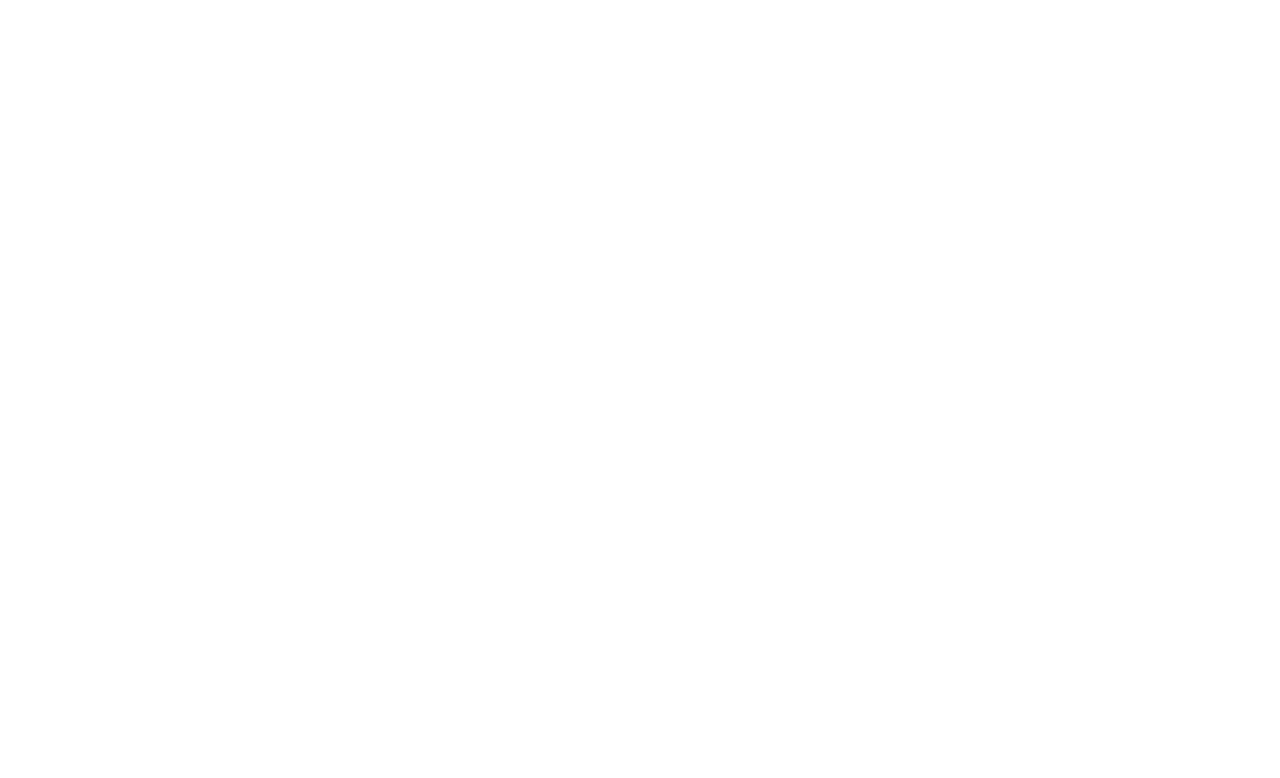
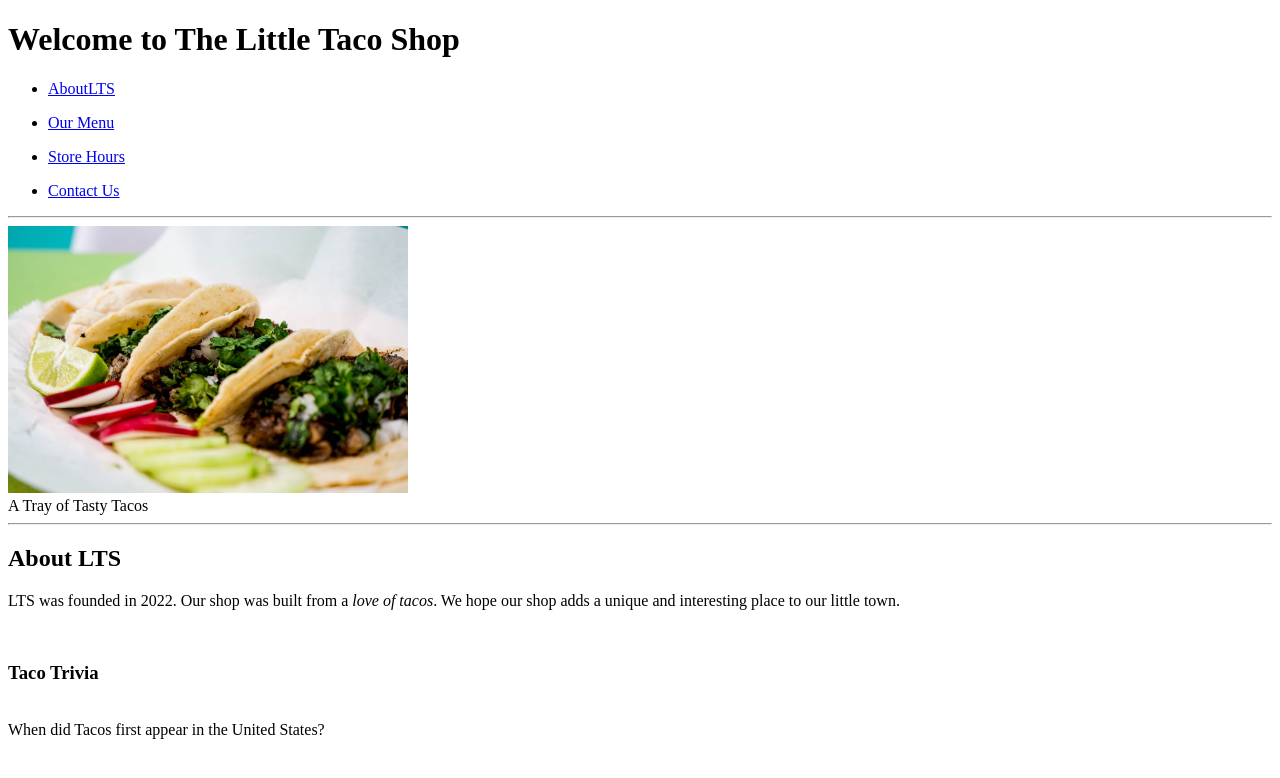
Before and after one commit to hafsaegal/Taco-shop, a plain HTML site: page hours.html in a window 1280 px wide. Drawn offline with Linux system fonts and the light colour scheme.

Commit message:
changes added to hours.html

```diff
--- a/hours.html
+++ b/hours.html
@@ -1,11 +1,40 @@
 <!DOCTYPE html>
 <html lang="en">
-<head>
-    <meta charset="UTF-8">
-    <meta name="viewport" content="width=device-width, initial-scale=1.0">
+  <head>
+    <meta charset="UTF-8" />
+    <meta name="viewport" content="width=device-width, initial-scale=1.0" />
     <title>Document</title>
-</head>
-<body>
-
-</body>
+    <link rel="stylesheet" href="./css/style.css" />
+  </head>
+  <body>
+    <h1>Welcome to The Little Taco Shop</h1>
+    <section>
+      <ul>
+        <li><a href="AboutLTS">AboutLTS</a></li>
+      </ul>
+      <ul>
+        <li><a href="Our Menu">Our Menu</a></li>
+      </ul>
+      <ul>
+        <li><a href="hours.html">Store Hours</a></li>
+      </ul>
+      <ul>
+        <li><a href="contact-us.html">Contact Us</a></li>
+      </ul>
+    </section>
+    <hr />
+    <img src="./images/tacos_tray_400x267.png" alt="pic3" />
+    <figcaption>A Tray of Tasty Tacos</figcaption>
+    <hr />
+    <h2>About LTS</h2>
+    <p>
+      LTS was founded in 2022. Our shop was built from a <em>love of tacos</em>.
+      We hope our shop adds a unique and interesting place to our little town.
+    </p>
+    <br />
+    <h3>Taco Trivia</h3>
+    <br />
+    <aside>When did Tacos first appear in the United States?</aside>
+    <br />
+  </body>
 </html>
```
